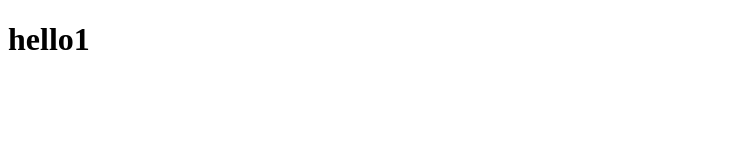
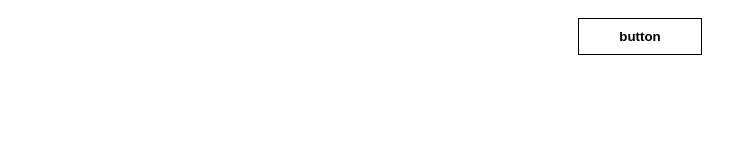
Before and after one commit to thisis-epopa/git_tutorial1, a plain HTML site: page index.html in a window 1280 px wide. Shown: the whole page, without its empty margins (0-756 px from the left). Drawn offline with Linux system fonts and the light colour scheme.

Commit message:
add the file

```diff
--- a/index.html
+++ b/index.html
@@ -4,9 +4,15 @@
     <meta charset="UTF-8">
     <meta name="viewport" content="width=device-width, initial-scale=1.0">
     <title>Document</title>
+    <link rel="stylesheet" href="style.css"
+    >
 </head>
 <body>
-    <h1>hello1</h1>
+    <div class="container">
+        <div class="box">
+            <button class = "btn"><span></span>button</button>
+        </div>
+    </div>
 
 </body>
 </html>
--- /dev/null
+++ b/style.scss
@@ -0,0 +1,43 @@
+.container {
+    width: 100%;
+}
+
+.box {
+    text-align: center;
+
+    & .btn {
+        background-color: white;
+        color: black;
+        font-weight: 600;
+        border: 1px solid black;
+        padding: 10px 40px;
+        margin: 10px 40px;
+        transition: all 0.3s;
+        transform: scale(1.0);
+        cursor: pointer;
+        position: relative;
+        overflow: hidden;
+        z-index: 1;
+
+        &:hover {
+            color: red;
+            transform: scale(1.5) rotate(30deg);
+
+            & span {
+                transform: none;
+                background-color: cadetblue;
+            }
+        }
+
+        & span{
+            display: inline-block;
+            width: 100%;
+            height: 100%;
+            position: absolute;
+            top: 0;
+            left: 0;
+            transform: translateX(-100%);
+            z-index: -1;
+        }
+    }
+}
```
Also changed, not shown: style.css (added), 2 other files.
